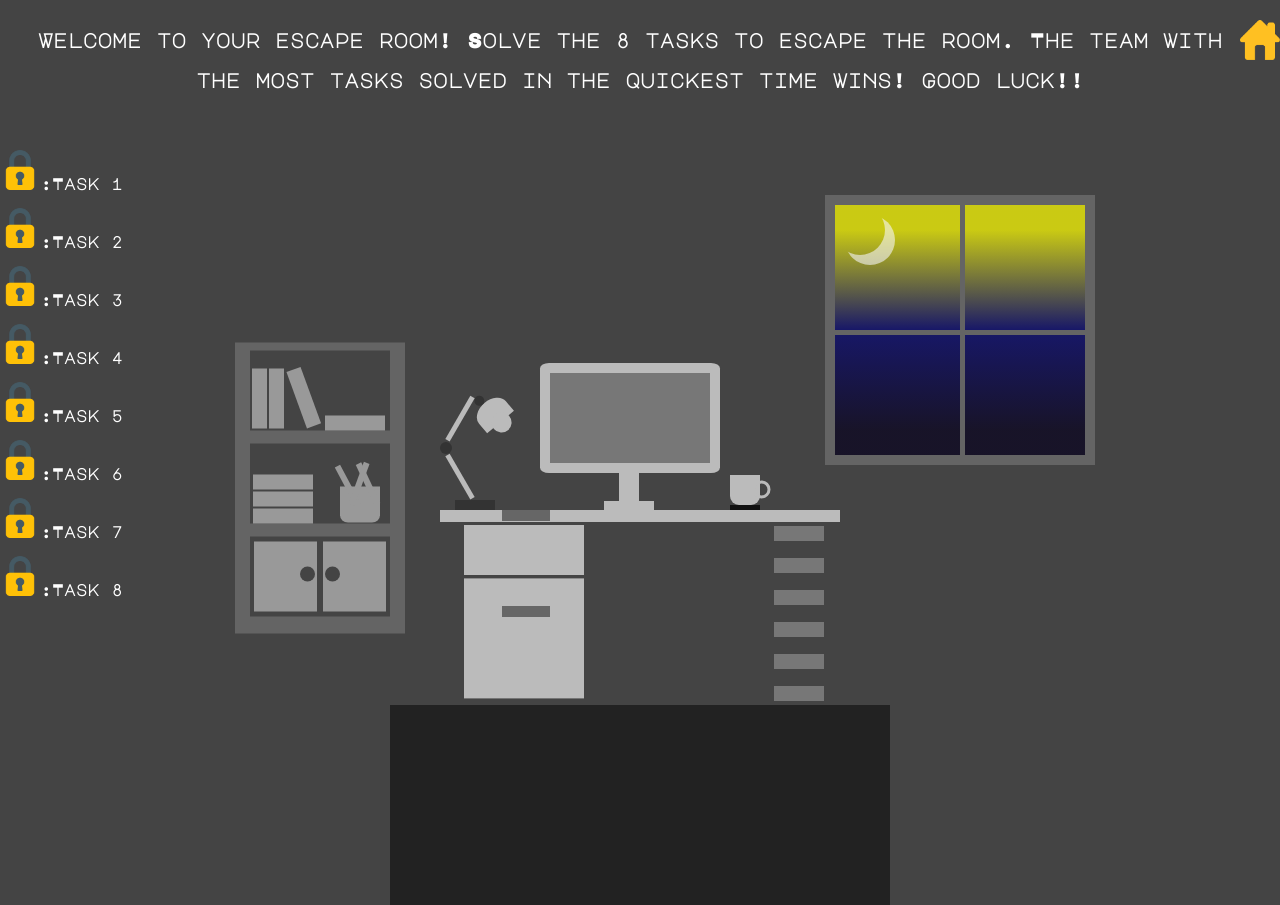
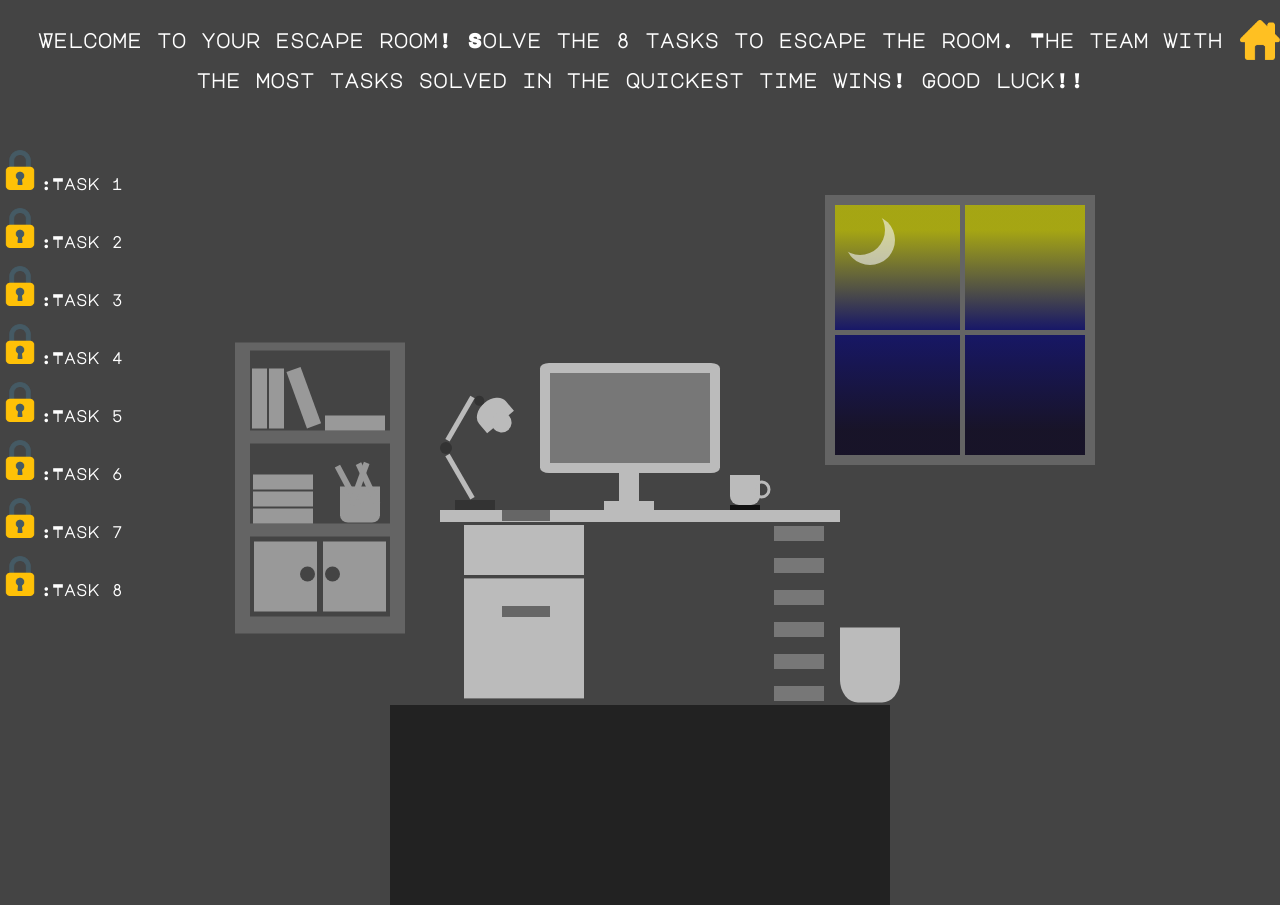
Before and after one commit to 18685030/OrientationWeek, a plain HTML site: page map.html in a window 1280 px wide. Drawn offline with nearby package versions, Linux system fonts and the light colour scheme.

Commit message:
Added a bin into the room restart the game

```diff
--- a/css/map.css
+++ b/css/map.css
@@ -86,6 +86,25 @@ body{
   50%  {background-color: blue; box-shadow: 0 0 30px blue;}
   100% {background-color: green; box-shadow: 0 0 30px green;}
 }
+
+.bin{
+    position: absolute;
+    width: 200px;
+    height: 250px;
+    background: #bbb;
+    /* top: 35%;
+    left: 65%; */
+    border-bottom-left-radius: 30%;
+    border-bottom-right-radius: 30%;
+    transform: scale(0.3);
+    top: 56%;
+    left: 76%;
+}
+
+.bin:hover{
+ background-color: orange;
+}
+
 
 .table{
     position: absolute;
@@ -470,11 +489,6 @@ body{
     z-index: 1;
 }
 
-
-#knob2:hover{
-  background-color: orange;
-}
-
 .lamp{
     position:absolute;
     width: 40px;
@@ -566,18 +580,12 @@ body{
     background: red;
     border-top-left-radius: 200px;
     border-top-right-radius: 200px;
-
-    background: linear-gradient(rgba(59, 13, 59, 0.719)10%, rgba(7, 7, 117, 0.733)50%, rgba(6, 0, 29, 0.712) 90%);
-
      */
 .window{
     position: absolute;
     width: 250px;
     height: 250px;
-
-    background: linear-gradient(rgba(255, 255, 0, 0.719)10%, rgba(7, 7, 117, 0.733)50%, rgba(6, 0, 29, 0.712) 90%);
-
-
+    background: linear-gradient(rgba(204, 204, 0, 0.719)10%, rgba(7, 7, 117, 0.733)50%, rgba(6, 0, 29, 0.712) 90%);
     transform: translate(-50%, -50%);
     top: 25%;
     left: 75%;
--- a/js/map.js
+++ b/js/map.js
@@ -178,5 +178,10 @@ function displayKnob1() {
 
 function displayKnob2() {
 
-    document.getElementById("results").textContent = "Bin: Reset Locks"
+    document.getElementById("results").textContent = "This is just a knob"
 }
+
+function displayBin() {
+
+    document.getElementById("results").textContent = "WARNING: Click this bin to restart the game"
+}
--- a/map.html
+++ b/map.html
@@ -61,7 +61,7 @@
             </div>
             <div class="shelfknob">
                 <div class="knob" id="knob1" onMouseover="displayKnob1();"></div>
-                <div class="knob" id="knob2" onclick="clearLocks();" onmouseover="displayKnob2();"></div>
+                <div class="knob" id="knob2" onmouseover="displayKnob2();"></div>
 
             </div>
 
@@ -86,6 +86,8 @@
             <a href="room1.html"><div class="cup" onMouseover="displayCup();"></div></a>
 
             <div class="trophy" id="trophy" onMouseover="displayTrophy();"></div>
+
+            <a href="index.html"><div class="bin" id="bin" onclick="clearLocks();" onMouseover="displayBin();"></div></a>
 
             <a href="room2.html"><div class="table" onMouseover="displayTable();">
                 <span class="handle" id="handle1"></span>
```
